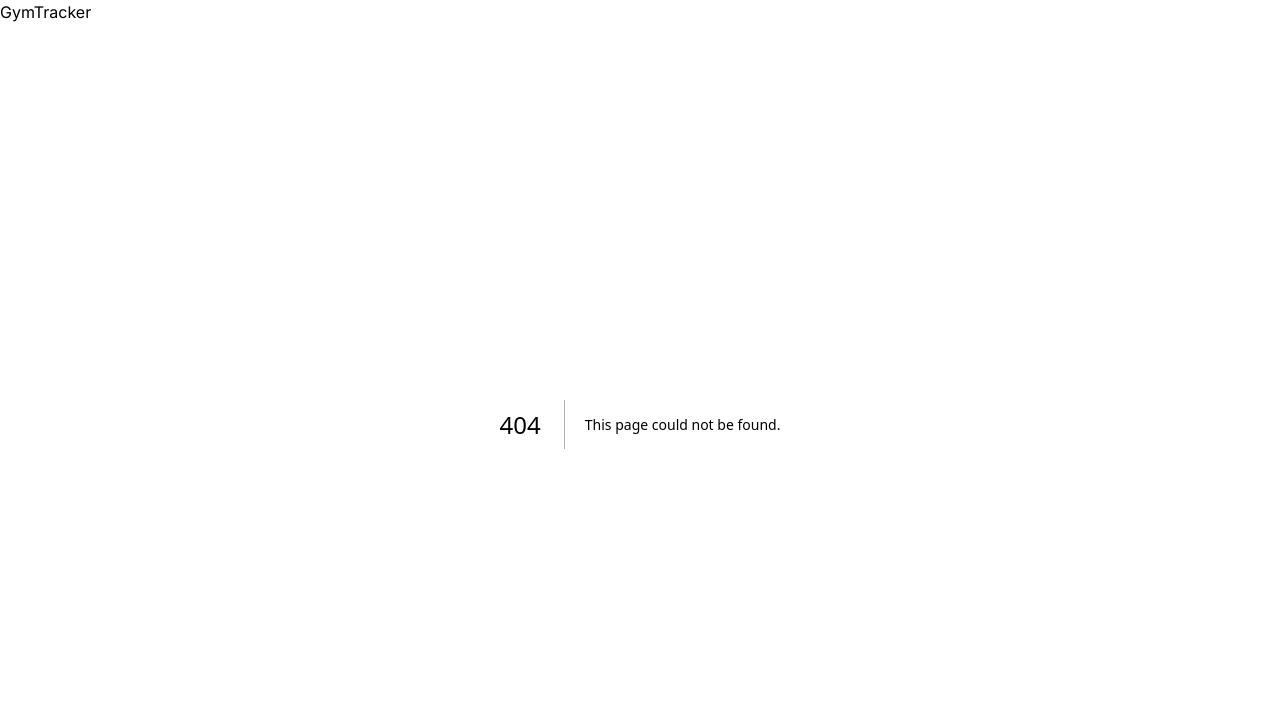
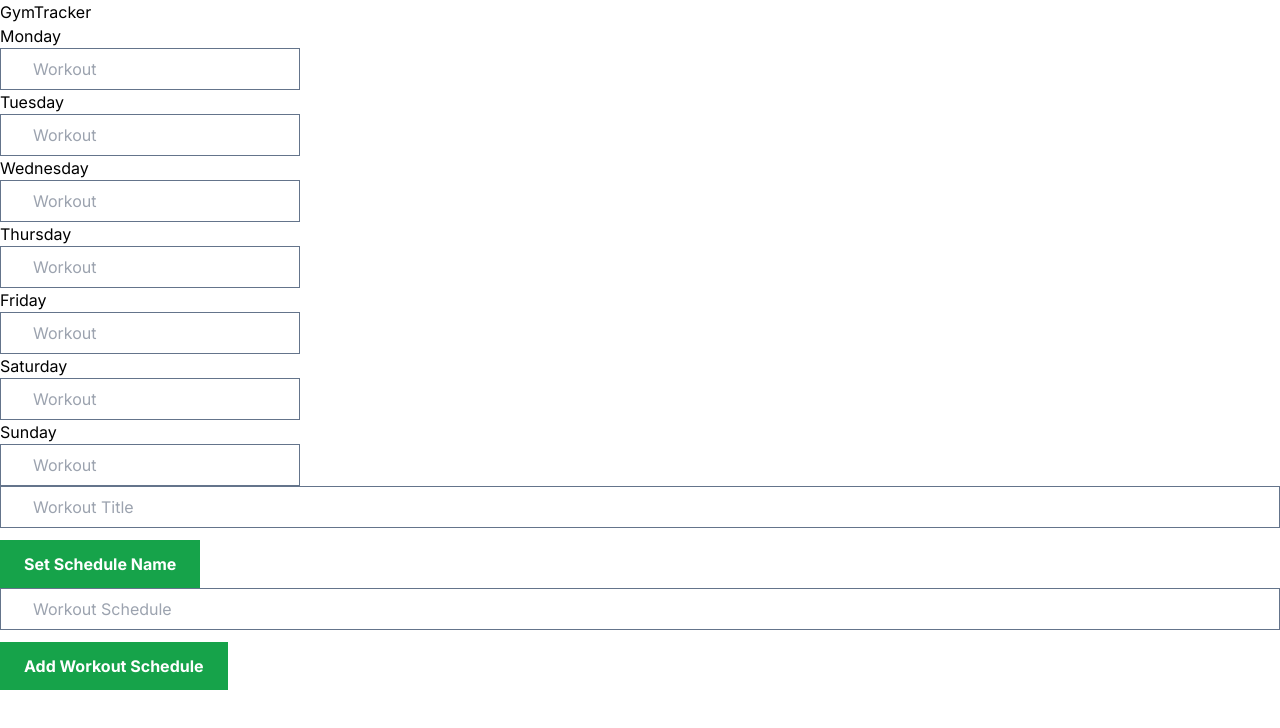
Before and after one commit to TonyNgyen/GymTracker-prototype, a Next.js app: page /addWorkoutSchedule in a window 1280 px wide. Before the commit this address had no page. Shown: the top 728 px of the page. Built offline with nearby package versions, Linux system fonts and the light colour scheme.

Commit message:
Implementing adding workout schedule feature

```diff
--- /dev/null
+++ b/app/addWorkoutSchedule/page.jsx
@@ -0,0 +1,116 @@
+"use client";
+import { useState } from "react";
+import { useRouter } from "next/navigation";
+
+export default function AddWorkout() {
+  const [title, setTitle] = useState("");
+  const [name, setName] = useState("");
+  const [workouts, setWorkouts] = useState("");
+  const days = [
+    "Monday",
+    "Tuesday",
+    "Wednesday",
+    "Thursday",
+    "Friday",
+    "Saturday",
+    "Sunday",
+  ];
+
+  const daysInput = (days) => {
+    for(const day in days) {
+
+    }
+    return (
+        <>
+            <h1 className="">Testing</h1>
+        </>
+    )
+  }
+
+  const router = useRouter();
+
+  const handleNameSet = (scheduleName) => {
+    setName(scheduleName);
+  };
+
+  const handleNameSubmit = (e) => {
+    e.preventDefault();
+    setTitle(name);
+  };
+
+  const handleSubmit = async (e) => {
+    e.preventDefault();
+
+    if (!title || !workouts) {
+      alert("Title and workouts are required");
+      return;
+    }
+
+    try {
+      const res = await fetch("http://localhost:3000/api/workoutSchedules", {
+        method: "POST",
+        headers: {
+          "Content-type": "application/json",
+        },
+        body: JSON.stringify({ title, workouts }),
+      });
+
+      if (res.ok) {
+        router.push("/");
+        router.refresh();
+      } else {
+        throw new Error("Failed to create workout schedule");
+      }
+    } catch (error) {
+      console.log(error);
+    }
+  };
+
+  return (
+    <>
+    {days.map((day) => (
+      <>
+        <h1>{day}</h1>
+        <form>
+          <input type="text" placeholder="Workout" className="border border-slate-500 px-8 py-2">
+          </input>
+        </form>
+      </>
+    ))}
+      <h1>{title}</h1>
+      <form onSubmit={handleNameSubmit} className="flex flex-col gap-3">
+        <input
+          onChange={(e) => setName(e.target.value)}
+          value={name}
+          type="text"
+          placeholder="Workout Title"
+          className="border border-slate-500 px-8 py-2"
+        />
+
+        <button
+          type="submit"
+          className="bg-green-600 font-bold text-white py-3 px-6 w-fit"
+        >
+          Set Schedule Name
+        </button>
+      </form>
+
+      <form onSubmit={handleSubmit} className="flex flex-col gap-3">
+        <input
+          onChange={(e) => setWorkouts(e.target.value)}
+          value={workouts}
+          type="text"
+          placeholder="Workout Schedule"
+          className="border border-slate-500 px-8 py-2"
+        />
+
+        <button
+          type="submit"
+          className="bg-green-600 font-bold text-white py-3 px-6 w-fit"
+        >
+          Add Workout Schedule
+        </button>
+      </form>
+    </>
+  );
+}
--- a/app/page.tsx
+++ b/app/page.tsx
@@ -5,6 +5,7 @@ export default function Home() {
   return (
     <>
       <Link href={"/addWorkout"}>Add workout</Link>
+      <Link href={"/addWorkoutSchedule"}>Add workout schedule</Link>
       <WorkoutList />
     </>
   );
--- a/components/EditWorkoutScheduleForm.jsx
+++ /dev/null
@@ -1,61 +0,0 @@
-"use client";
-
-import React from "react";
-import { useState } from "react";
-import { useRouter } from "next/navigation";
-
-function EditWorkoutScheduleForm({ id, title, description }) {
-  const [newTitle, setNewTitle] = useState(title);
-  const [newDescription, setNewDescription] = useState(description);
-
-  const router = useRouter();
-
-  const handleSubmit = async (e) => {
-    e.preventDefault();
-
-    try {
-      const res = await fetch(`http://localhost:3000/api/workouts/${id}`, {
-        method: "PUT",
-        headers: {
-          "Content-type": "application/json",
-        },
-        body: JSON.stringify({ newTitle, newDescription }),
-      });
-
-      if (!res.ok) {
-        throw new Error("Failed to update topic");
-      }
-
-      router.refresh();
-      router.push("/");
-    } catch (error) {
-      console.log(error);
-    }
-  };
-
-  return (
-    <form onSubmit={handleSubmit} className="flex flex-col gap-3">
-      <input
-        onChange={(e) => setNewTitle(e.target.value)}
-        value={newTitle}
-        className="border border-slate-500 px-8 py-2"
-        type="text"
-        placeholder="Topic Title"
-      />
-
-      <input
-        onChange={(e) => setNewDescription(e.target.value)}
-        value={newDescription}
-        className="border border-slate-500 px-8 py-2"
-        type="text"
-        placeholder="Topic Description"
-      />
-
-      <button className="bg-green-600 font-bold text-white py-3 px-6 w-fit">
-        Update Topic
-      </button>
-    </form>
-  );
-}
-
-export default EditWorkoutForm;
```
